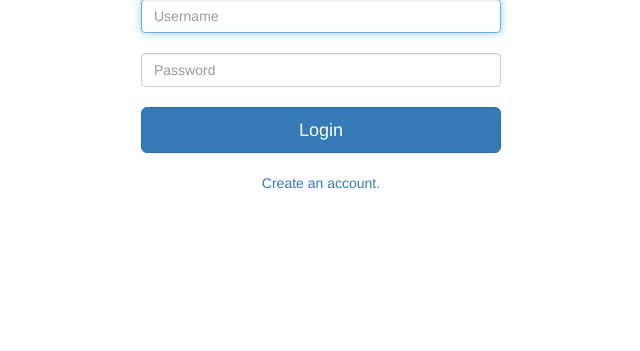
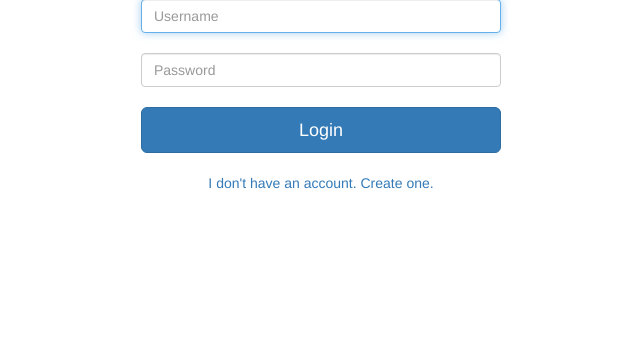
Before and after one commit to marigov/Notebook, a Django app: template notes/templates/notes/login.html in a window 1280 px wide. Shown: the part 73-424 px from the top of the page, without its empty margins (319-959 px from the left). Run offline with Django 3.2, Linux system fonts and the light colour scheme; the template is opened without the code that fills it, so the values that code supplies are empty; some libraries are stand-ins or nearby versions.

Commit message:
Sign up text updated.

```diff
--- a/notes/templates/notes/login.html
+++ b/notes/templates/notes/login.html
@@ -18,7 +18,7 @@
             </form>
             <br>
             <div style="text-align: center">
-                <a href="{% url "notes:signup" %}">Create an account.</a>
+                <a href="{% url "notes:signup" %}">I don't have an account. Create one.</a>
             </div>
         </div>
         <div class="col-md-4"></div>
```
